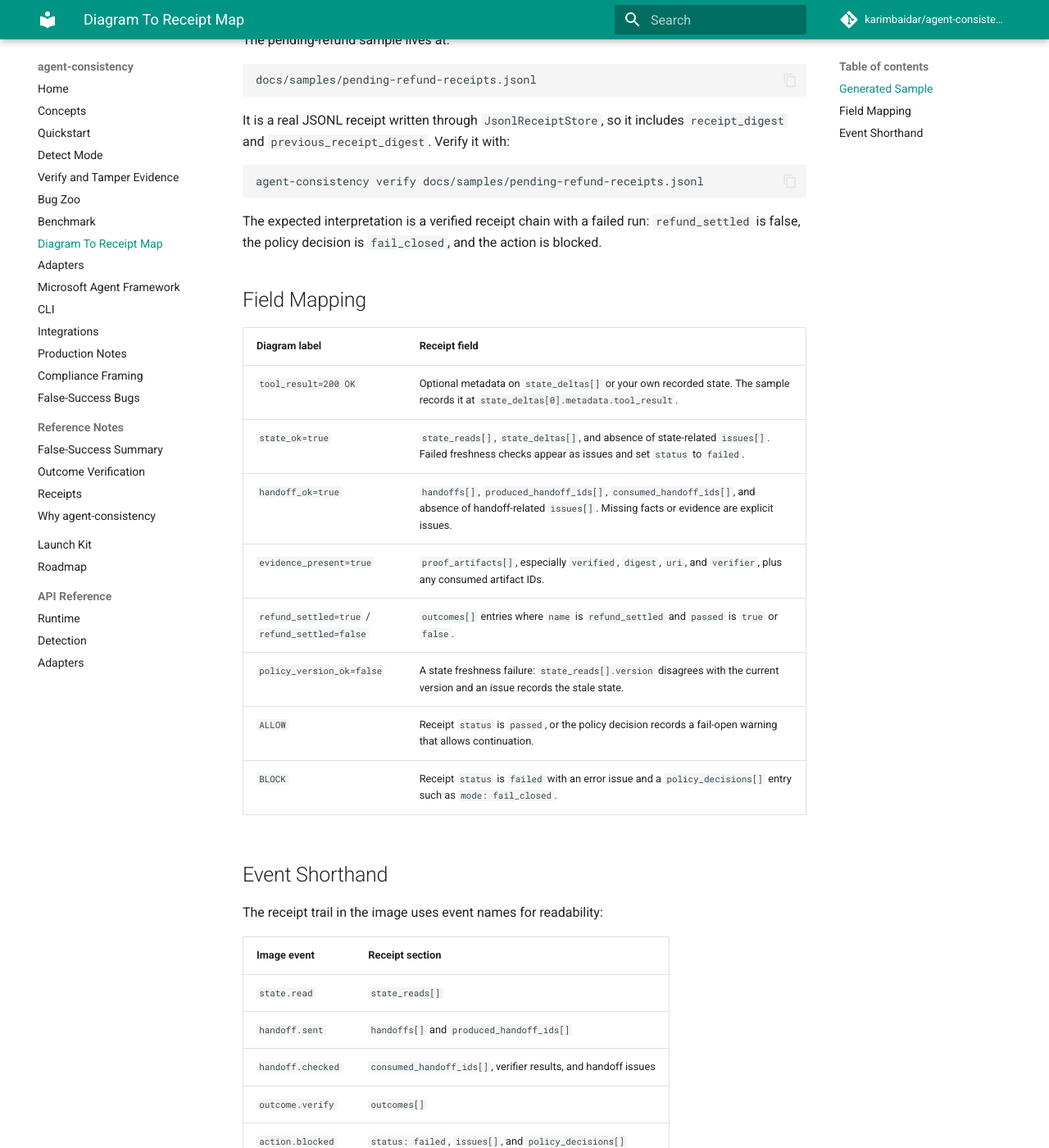
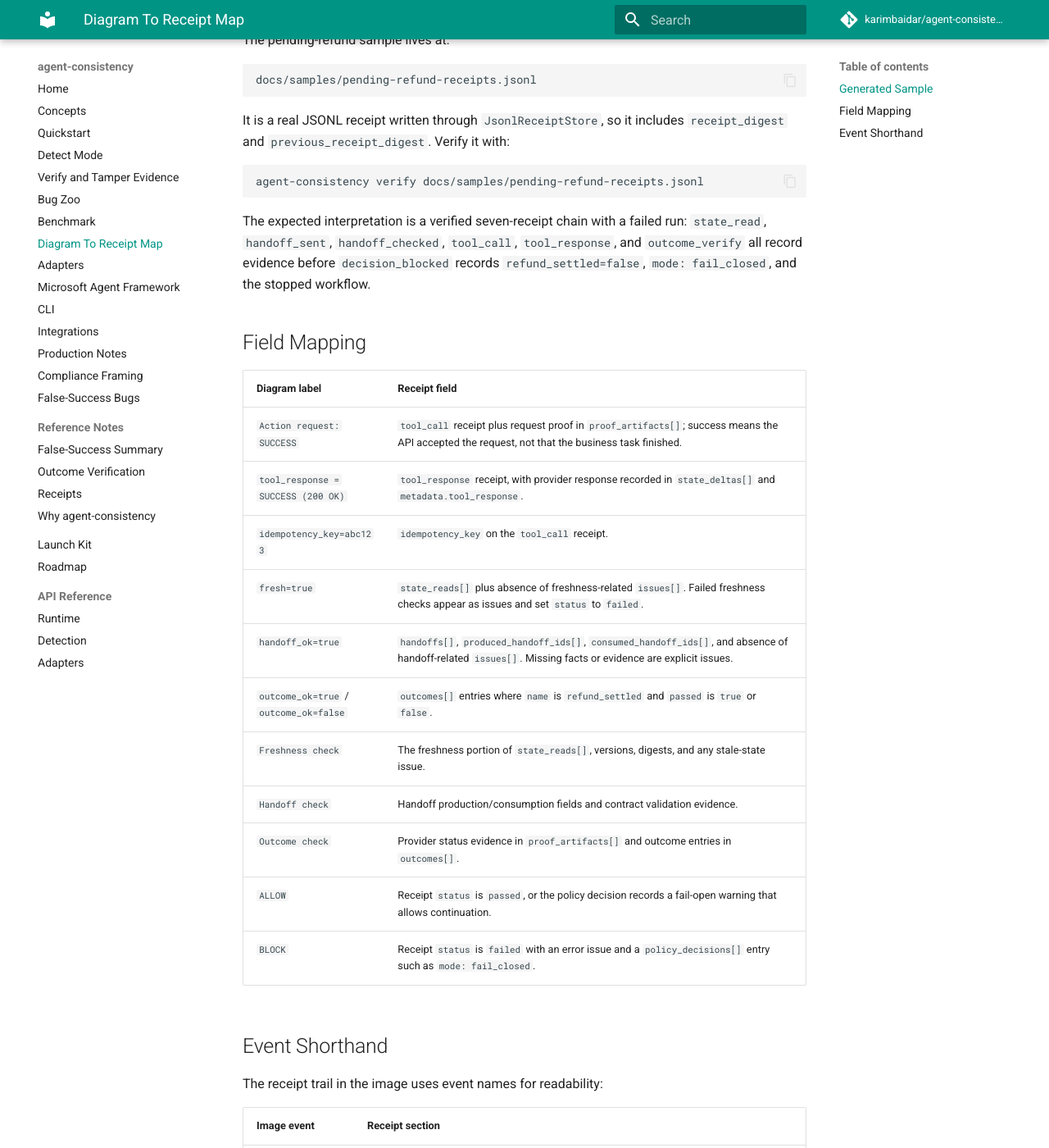
Before and after one commit to karimbaidar/agent-consistency, an MkDocs documentation site: the page built from docs/diagram-receipt-map.md, in a window 1280 px wide and 1400 px high, scrolled down 311 px. Shown: the whole window at 82% size. Built offline with MkDocs 1.6.1 and Material for MkDocs 9.7.7, drawn with Linux system fonts in a browser that asks for light colours; comment, search, counter and statistics services are not loaded; some of the changed text lies outside the part shown.

Commit message:
align architecture receipt docs

````diff
--- a/docs/diagram-receipt-map.md
+++ b/docs/diagram-receipt-map.md
@@ -1,7 +1,7 @@
 # Diagram To Receipt Map
 
 The README architecture image is a compact visual summary. Labels such as
-`state_ok=true`, `handoff_ok=true`, and `outcome_ok=true` are presentation
+`fresh=true`, `handoff_ok=true`, and `outcome_ok=false` are presentation
 shorthand. Stored receipts are the source of truth and use structured JSON
 fields, not flat `*_ok` booleans.
 
@@ -20,20 +20,24 @@ It is a real JSONL receipt written through `JsonlReceiptStore`, so it includes
 agent-consistency verify docs/samples/pending-refund-receipts.jsonl
 ```
 
-The expected interpretation is a verified receipt chain with a failed run:
-`refund_settled` is false, the policy decision is `fail_closed`, and the action
-is blocked.
+The expected interpretation is a verified seven-receipt chain with a failed run:
+`state_read`, `handoff_sent`, `handoff_checked`, `tool_call`, `tool_response`,
+and `outcome_verify` all record evidence before `decision_blocked` records
+`refund_settled=false`, `mode: fail_closed`, and the stopped workflow.
 
 ## Field Mapping
 
 | Diagram label | Receipt field |
 | --- | --- |
-| `tool_result=200 OK` | Optional metadata on `state_deltas[]` or your own recorded state. The sample records it at `state_deltas[0].metadata.tool_result`. |
-| `state_ok=true` | `state_reads[]`, `state_deltas[]`, and absence of state-related `issues[]`. Failed freshness checks appear as issues and set `status` to `failed`. |
+| `Action request: SUCCESS` | `tool_call` receipt plus request proof in `proof_artifacts[]`; success means the API accepted the request, not that the business task finished. |
+| `tool_response = SUCCESS (200 OK)` | `tool_response` receipt, with provider response recorded in `state_deltas[]` and `metadata.tool_response`. |
+| `idempotency_key=abc123` | `idempotency_key` on the `tool_call` receipt. |
+| `fresh=true` | `state_reads[]` plus absence of freshness-related `issues[]`. Failed freshness checks appear as issues and set `status` to `failed`. |
 | `handoff_ok=true` | `handoffs[]`, `produced_handoff_ids[]`, `consumed_handoff_ids[]`, and absence of handoff-related `issues[]`. Missing facts or evidence are explicit issues. |
-| `evidence_present=true` | `proof_artifacts[]`, especially `verified`, `digest`, `uri`, and `verifier`, plus any consumed artifact IDs. |
-| `refund_settled=true` / `refund_settled=false` | `outcomes[]` entries where `name` is `refund_settled` and `passed` is `true` or `false`. |
-| `policy_version_ok=false` | A state freshness failure: `state_reads[].version` disagrees with the current version and an issue records the stale state. |
+| `outcome_ok=true` / `outcome_ok=false` | `outcomes[]` entries where `name` is `refund_settled` and `passed` is `true` or `false`. |
+| `Freshness check` | The freshness portion of `state_reads[]`, versions, digests, and any stale-state issue. |
+| `Handoff check` | Handoff production/consumption fields and contract validation evidence. |
+| `Outcome check` | Provider status evidence in `proof_artifacts[]` and outcome entries in `outcomes[]`. |
 | `ALLOW` | Receipt `status` is `passed`, or the policy decision records a fail-open warning that allows continuation. |
 | `BLOCK` | Receipt `status` is `failed` with an error issue and a `policy_decisions[]` entry such as `mode: fail_closed`. |
 
@@ -43,11 +47,13 @@ The receipt trail in the image uses event names for readability:
 
 | Image event | Receipt section |
 | --- | --- |
-| `state.read` | `state_reads[]` |
-| `handoff.sent` | `handoffs[]` and `produced_handoff_ids[]` |
-| `handoff.checked` | `consumed_handoff_ids[]`, verifier results, and handoff issues |
-| `outcome.verify` | `outcomes[]` |
-| `action.blocked` | `status: failed`, `issues[]`, and `policy_decisions[]` |
+| `state_read` | `state_reads[]` on the `01-state-read` receipt |
+| `handoff_sent` | `handoffs[]` and `produced_handoff_ids[]` on the `02-handoff-sent` receipt |
+| `handoff_checked` | `consumed_handoff_ids[]`, verifier results, and handoff issues on the `03-handoff-checked` receipt |
+| `tool_call` | `idempotency_key`, request metadata, and request proof in `proof_artifacts[]` on the `04-tool-call` receipt |
+| `tool_response` | Provider response data in `state_deltas[]` and `metadata.tool_response` on the `05-tool-response` receipt |
+| `outcome_verify` | Provider-status proof in `proof_artifacts[]` on the `06-outcome-verify` receipt |
+| `decision_blocked` | Failed `outcomes[]`, error `issues[]`, and `policy_decisions[]` on the `07-decision-blocked` receipt |
 
 This lets the image stay readable while the receipt JSON stays durable,
 schema-backed, and suitable for verification.
````
Also changed, not shown: ARCHITECTURE.md (+2 -2 lines), README.md (+3 -3 lines), docs/STATE.md (+4 -1 lines), 1 other file.
